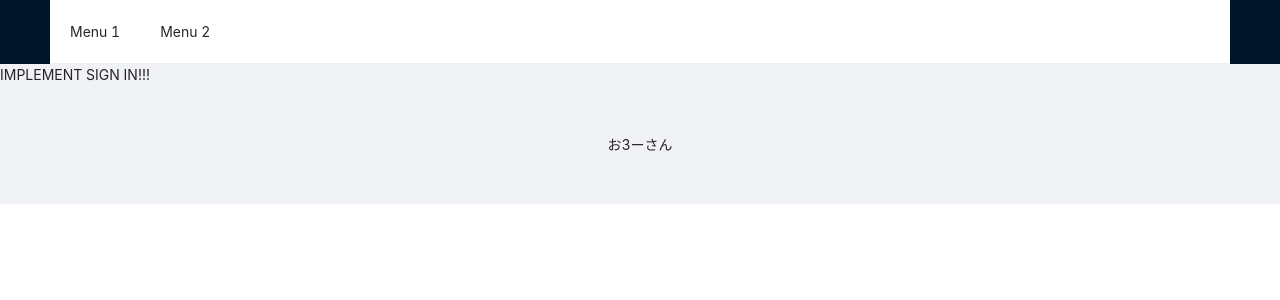
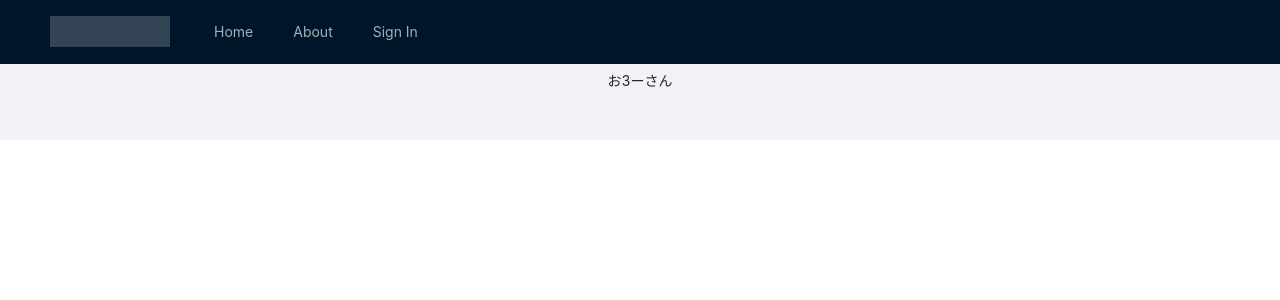
Before and after one commit to tuna-date/itss-reitrip, a React (Create React App) app in the folder frontend/: page /signin in a window 1280 px wide. Shown: the top 300 px of the page. Built offline with nearby package versions, Linux system fonts and the light colour scheme; no server answers.

Commit message:
add basic home page

```diff
--- a/frontend/package.json
+++ b/frontend/package.json
@@ -7,6 +7,7 @@
     "@testing-library/react": "^9.3.2",
     "@testing-library/user-event": "^7.1.2",
     "antd": "^4.3.3",
+    "axios": "^0.19.2",
     "node-sass": "^4.14.1",
     "react": "^16.13.1",
     "react-dom": "^16.13.1",
--- a/frontend/src/App.js
+++ b/frontend/src/App.js
@@ -1,4 +1,4 @@
-import React from 'react'
+import React, { Component } from 'react'
 import Router from './router'
 import { BrowserRouter } from 'react-router-dom'
 import { Layout } from 'antd'
@@ -7,24 +7,25 @@ import Foot from './components/Foot'
 
 const { Header, Footer, Content } = Layout
 
-function App() {
+export default class App extends Component {
+
+  render() {
     return (
       <div className="App">
         <Layout>
-        <Header>
-          <NavBar/>
+          <Header style={{ position: 'fixed', zIndex: 1, width: '100%' }}>
+            <NavBar />
           </Header>
           <Content>
             <BrowserRouter>
-            <Router/>
+              <Router />
             </BrowserRouter>
           </Content>
           <Footer>
-          <Foot/>
+            <Foot />
           </Footer>
         </Layout>
       </div>
     );
   }
-
-export default App;
+}
--- a/frontend/src/components/Foot.js
+++ b/frontend/src/components/Foot.js
@@ -1,12 +1,14 @@
-import React from 'react'
+import React, { Component } from 'react'
 import { Layout } from 'antd'
 
 const { Footer } = Layout
 
-export default function Foot() {
-  return (
-    <div>
-      <Footer style={{textAlign: "center"}}>お3ーさん</Footer>
-    </div>
-  )
+export default class Foot extends Component {
+  render() {
+    return (
+      <div>
+        <Footer style={{ textAlign: "center" }}>お3ーさん</Footer>
+      </div>
+    )
+  }
 }
--- a/frontend/src/components/NavBar.js
+++ b/frontend/src/components/NavBar.js
@@ -1,17 +1,23 @@
-import React from 'react'
+import React, { Component } from 'react'
 import { Menu } from 'antd'
 
-export default function NavBar() {
+export default class NavBar extends Component {
+  render() {
     return (
       <div>
-      <Menu mode="horizontal">
+        <div style={{ width: 120, height: 31, background: 'rgba(255, 255, 255, 0.2)', margin: '16px 24px 16px 0', float: 'left', color: 'white' }} />
+        <Menu theme="dark" mode="horizontal">
           <Menu.Item>
-          Menu 1
+            Home
           </Menu.Item>
           <Menu.Item>
-          Menu 2
+            About
+          </Menu.Item>
+          <Menu.Item style={{ float: 'right' }}>
+            Sign In
           </Menu.Item>
         </Menu>
       </div>
     )
   }
+}
--- /dev/null
+++ b/frontend/src/pages/About.js
@@ -0,0 +1,11 @@
+import React, { Component } from 'react'
+
+export default class About extends Component {
+  render() {
+    return (
+      <div>
+        ABOUTTTT
+      </div>
+    )
+  }
+}
--- a/frontend/src/pages/Home.js
+++ b/frontend/src/pages/Home.js
@@ -1,9 +1,58 @@
-import React from 'react'
+import React, { Component } from 'react'
+import API from 'utils/API'
+import { Card, Row, Col, Rate, Skeleton } from 'antd'
 
-export default function Home() {
-  return (
-    <div>
-      IMPLEMENT ME !!!!
-    </div>
-  )
+const { Meta } = Card
+
+export default class Home extends Component {
+  constructor() {
+    super()
+    this.state = {
+      data: null
+    }
+  }
+
+  async componentDidMount() {
+    const token = 'eyJhbGciOiJIUzI1NiIsInR5cCI6IkpXVCJ9.eyJpZCI6MSwiaWF0IjoxNTkyMjAwNDk1LCJleHAiOjE1OTIyODY4OTV9.CDZlrS4zMBIukeOVQP6bT-w2_GTjB0K4v4r6cvGPjd4'
+    let data = await API.get('/places', {
+      headers: {
+        Authorization: token
+      }
+    })
+    this.setState({ data: data.data })
+  }
+
+  render() {
+    const { data } = this.state
+    console.log(data);
+    const lists = [<Col className="gutter-row" span={6}>
+      <Card
+        hoverable
+        style={{ width: 240, marginTop: 10 }}
+        span={6}
+        cover={
+          <img alt="example" src={
+            data && "https://hasura.io/blog/content/images/2019/08/Screen-Shot-2019-08-27-at-8.21.35.png"
+          } />
+        }
+      >
+        <Meta
+          title={data && data[0].name}
+          description={data && data[0].services}
+        />
+        <div>Location: {data && data[0].location}</div>
+        <div>
+          <Rate allowHalf disabled value={data && data[0].averageRate} />
+        </div>
+      </Card>
+    </Col>]
+
+    return (
+      <div style={{ marginTop: 64 }}>
+        <Row gutter={16}>
+          {lists.concat(lists.concat(lists.concat(lists)))}
+        </Row>
+      </div>
+    )
+  }
 }
--- a/frontend/src/pages/Profile.js
+++ b/frontend/src/pages/Profile.js
@@ -1,9 +1,11 @@
-import React from 'react'
+import React, { Component } from 'react'
 
-export default function Profile() {
-  return (
-    <div>
-      IMPLEMENT MY PROFILE
-    </div>
-  )
+export default class Profile extends Component {
+  render() {
+    return (
+      <div>
+        IMPLEMENT MYPROFILE
+      </div>
+    )
+  }
 }
--- a/frontend/src/pages/SignIn.js
+++ b/frontend/src/pages/SignIn.js
@@ -1,9 +1,11 @@
-import React from 'react'
+import React, { Component } from 'react'
 
-export default function SignIn() {
-  return (
-    <div>
-      IMPLEMENT SIGN IN!!!
-    </div>
-  )
+export default class SignIn extends Component {
+  render() {
+    return (
+      <div>
+        IMPLEMEMNT SIGNIN
+      </div>
+    )
+  }
 }
--- a/frontend/src/router/index.js
+++ b/frontend/src/router/index.js
@@ -1,10 +1,10 @@
 import React from 'react'
 import { Switch, Route } from 'react-router-dom';
-import Home from '../pages/Home';
-import SignIn from '../pages/SignIn';
-import SignUp from '../pages/SignUp';
-import Profile from '../pages/Profile';
-
+import Home from 'pages/Home';
+import SignIn from 'pages/SignIn';
+import SignUp from 'pages/SignUp';
+import Profile from 'pages/Profile';
+import About from 'pages/About'
 
 export default function index() {
   return (
@@ -13,6 +13,7 @@ export default function index() {
       <Route exact path='/signin' component={SignIn} />
       <Route exact path='/signup' component={SignUp} />
       <Route exact path='/myprofile' component={Profile} />
+      <Route exact path='/about' component={About} />
     </Switch>
   )
 }
--- /dev/null
+++ b/frontend/src/utils/API.js
@@ -0,0 +1,6 @@
+import axios from 'axios'
+
+export default axios.create({
+  baseURL: process.env.REACT_APP_API,
+  responseType: 'json'
+})
```
Also changed, not shown: frontend/jsconfig.json (added, +10 -0 lines), 2 other files (tests, documents, lock files or other folders). Lines whose indentation alone changed are shown as unchanged.
